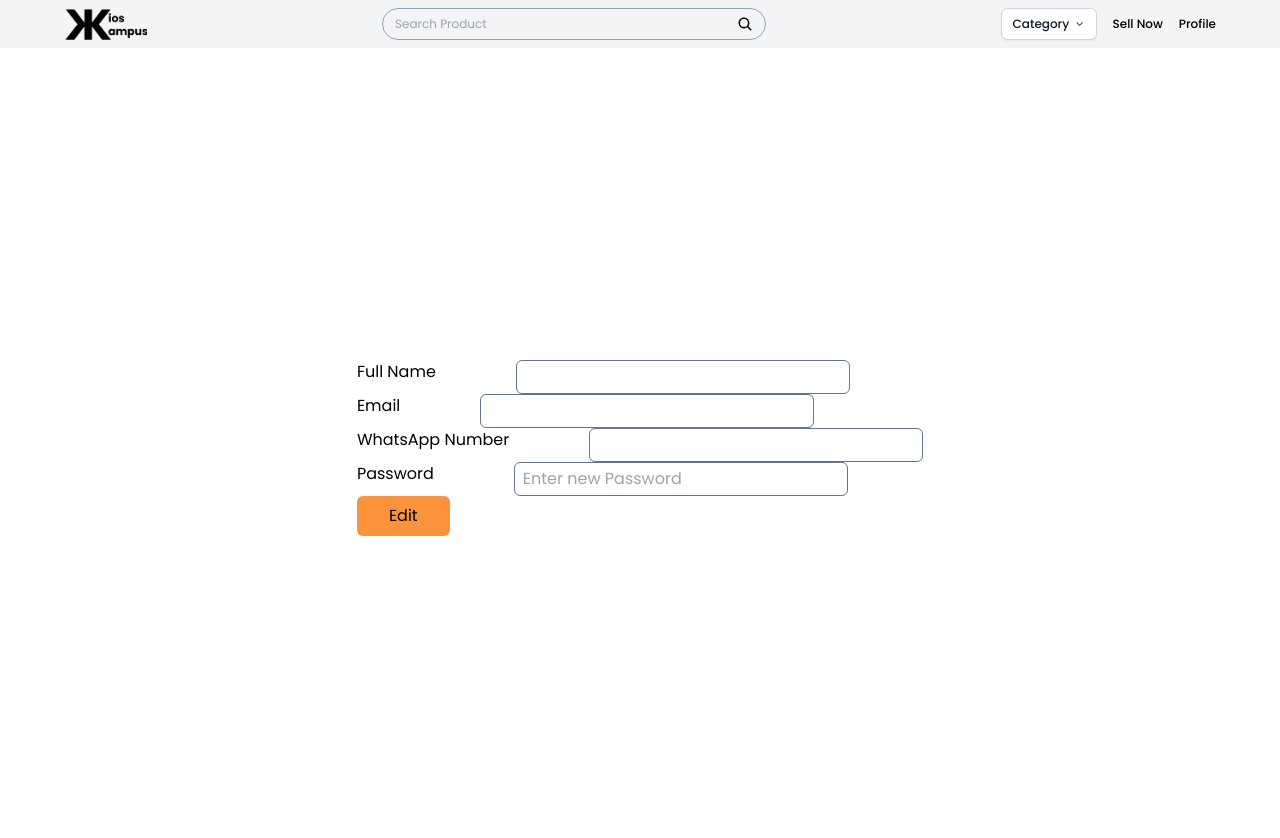
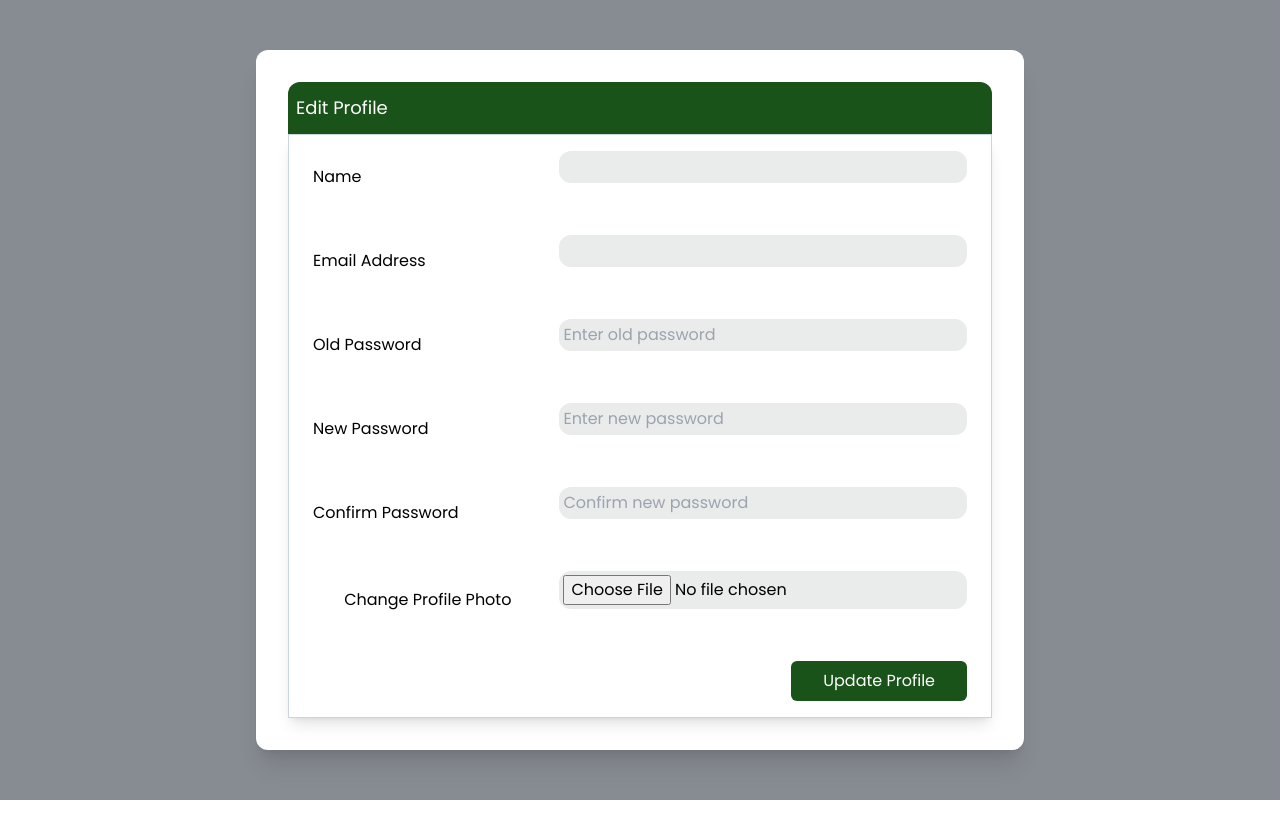
Before and after one commit to dewianggitaa/kios-kampus, a React (Create React App) app in the folder frontend/: page /edit-profile in a window 1280 px wide. Shown: the top 838 px of the page. After the commit the page ends 800 px from the top, so only its background shows below. Built offline with nearby package versions, Linux system fonts and the light colour scheme.

Commit message:
Edit front end bagian log in, edit profile dan profile

```diff
--- a/frontend/src/Component/User/EditProfile.js
+++ b/frontend/src/Component/User/EditProfile.js
@@ -1,124 +1,217 @@
-import React, { useState, useEffect } from 'react';
-import { useUser } from '../../UserContext';
-import Navbar from '../Navbar';
-import { useNavigate } from 'react-router-dom';
+import React, { useState } from 'react'
+import { useUser } from '../../UserContext'
+import { useNavigate } from 'react-router-dom'
+import { PiCheckCircle } from 'react-icons/pi' // Untuk ikon ceklis
 
 const EditProfile = () => {
-    const { user, setUser } = useUser();
-    const [password, setPassword] = useState("");
-    const navigate = useNavigate();
+  const { user, setUser } = useUser()
+  const [password, setPassword] = useState('')
+  const [confirmPassword, setConfirmPassword] = useState('')
+  const [oldPassword, setOldPassword] = useState('')
+  const [profilePhoto, setProfilePhoto] = useState(null)
+  const [showSuccess, setShowSuccess] = useState(false) // State untuk pop-up success
+  const navigate = useNavigate()
 
   const handleChange = (e) => {
-        const { name, value } = e.target;
-        setUser(prevUser => ({
+    const { name, value } = e.target
+    setUser((prevUser) => ({
       ...prevUser,
       [name]: value,
-        }));
-    };
+    }))
+  }
 
   const handleEdit = async () => {
     if (!user || !user.user_id) {
-            console.error("User data or user_id is missing.");
-            return;
+      console.error('User data or user_id is missing.')
+      return
     }
 
-        let isModified = false;
-        const userData = {};
+    let isModified = false
+    const userData = {}
 
-        // Track modified fields
     for (const key in user) {
       if (user[key] !== user.currentUser?.[key]) {
-                userData[key] = user[key];
-                isModified = true;
+        userData[key] = user[key]
+        isModified = true
       }
     }
 
-        // Only include password if it's not empty
-        if (password) {
-            userData["password"] = password;
-            isModified = true;
+    if (password && password === confirmPassword) {
+      userData['password'] = password
+      isModified = true
     } else {
-            delete userData.password;  // Ensure password is not included if empty
+      alert('Passwords do not match.')
+      return
     }
 
     if (!isModified) {
-            alert("No changes made to the profile.");
-            return;
+      alert('No changes made to the profile.')
+      return
     }
 
     try {
-            const response = await fetch(`http://localhost:5000/api/user/${user.user_id}`, {
+      const response = await fetch(
+        `http://localhost:5000/api/user/${user.user_id}`,
+        {
           method: 'PATCH',
           headers: {
             'Content-Type': 'application/json',
           },
-                body: JSON.stringify(userData),  // Send only the modified fields
-            });
+          body: JSON.stringify(userData),
+        }
+      )
 
-            if (!response.ok) throw new Error("Failed to edit user data");
+      if (!response.ok) throw new Error('Failed to edit user data')
 
-            const updatedUser = await response.json();
-            setUser(updatedUser);
-            navigate("/profile");
+      const updatedUser = await response.json()
+      setUser(updatedUser)
+      setShowSuccess(true) // Menampilkan pop-up success setelah update berhasil
+      setTimeout(() => {
+        setShowSuccess(false) // Menyembunyikan pop-up setelah beberapa detik
+        navigate('/profile')
+      }, 2000) // Pop-up ditampilkan selama 2 detik
     } catch (error) {
-            console.error("Error in handleEdit:", error);
+      console.error('Error in handleEdit:', error)
     }
-    };
+  }
 
-
+  const handleProfilePhotoChange = (e) => {
+    const file = e.target.files[0]
+    if (file) {
+      setProfilePhoto(URL.createObjectURL(file))
+    }
+  }
 
   return (
-        <div className='h-screen'>
-            <Navbar />
-            <div className='flex flex-col h-full w-full justify-center items-center'>
-                <div>
-                    <div className='flex gap-20'>
-                        <div>Full Name</div>
+    <div className="h-screen flex items-center justify-center bg-gray-900 bg-opacity-50">
+      {/* Modal utama untuk Edit Profile */}
+      <div className="bg-white p-8 rounded-xl shadow-xl w-3/4 max-w-3xl flex flex-col items-center">
+        <table className="border-none w-full bg-white mb-0">
+          <tbody>
+            <tr>
+              <td
+                colSpan="2"
+                className="text-lg text-[#FFFFFF] font-normal text-left py-3 bg-[#195319] p-2 cursor-pointer rounded-t-xl w-max"
+              >
+                Edit Profile
+              </td>
+            </tr>
+          </tbody>
+        </table>
+
+        {/* Tabel edit profile dengan sudut melengkung hanya di bagian atas */}
+        <table className="border border-slate-300 w-full bg-white shadow-lg p-8 mt-0 rounded-t-xl">
+          <tbody>
+            <tr>
+              <td className="py-4 px-6 text-left">Name</td>
+              <td className="py-4 px-6">
                 <input
-                            className='border border-slate-500 rounded-md px-2 py-1'
-                            name='name'
-                            value={user?.name || ""}
+                  className="flex bg-[#EAECEB] w-full gap-5 rounded-xl p-1 mb-5"
+                  name="name"
+                  value={user?.name || ''}
                   onChange={handleChange}
                 />
+              </td>
+            </tr>
+
+            <tr>
+              <td className="py-4 px-6 text-left">Email Address</td>
+              <td className="py-4 px-6">
+                <input
+                  className="flex bg-[#EAECEB] w-full gap-5 rounded-xl p-1 mb-5"
+                  name="email"
+                  value={user?.email || ''}
+                  onChange={handleChange}
+                />
+              </td>
+            </tr>
+
+            <tr>
+              <td className="py-4 px-6 text-left">Old Password</td>
+              <td className="py-4 px-6">
+                <input
+                  className="flex bg-[#EAECEB] w-full gap-5 rounded-xl p-1 mb-5"
+                  name="oldPassword"
+                  type="password"
+                  placeholder="Enter old password"
+                  value={oldPassword}
+                  onChange={(e) => setOldPassword(e.target.value)}
+                />
+              </td>
+            </tr>
+
+            <tr>
+              <td className="py-4 px-6 text-left">New Password</td>
+              <td className="py-4 px-6">
+                <input
+                  className="flex bg-[#EAECEB] w-full gap-5 rounded-xl p-1 mb-5"
+                  name="password"
+                  type="password"
+                  placeholder="Enter new password"
+                  value={password}
+                  onChange={(e) => setPassword(e.target.value)}
+                />
+              </td>
+            </tr>
+
+            <tr>
+              <td className="py-4 px-6 text-left">Confirm Password</td>
+              <td className="py-4 px-6">
+                <input
+                  className="flex bg-[#EAECEB] w-full gap-5 rounded-xl p-1 mb-5"
+                  name="confirmPassword"
+                  type="password"
+                  placeholder="Confirm new password"
+                  value={confirmPassword}
+                  onChange={(e) => setConfirmPassword(e.target.value)}
+                />
+              </td>
+            </tr>
+
+            <tr>
+              <td className="py-4 px-6 text-right">Change Profile Photo</td>
+              <td className="py-4 px-6">
+                <input
+                  className="flex bg-[#EAECEB] w-full gap-5 rounded-xl p-1 mb-5"
+                  type="file"
+                  onChange={handleProfilePhotoChange}
+                />
+              </td>
+            </tr>
+
+            <tr>
+              <td colSpan="2" className="py-4 px-6 text-end">
+                <button
+                  onClick={handleEdit}
+                  className="bg-[#195319] px-8 py-2 rounded-md text-white"
+                >
+                  Update Profile
+                </button>
+              </td>
+            </tr>
+          </tbody>
+        </table>
       </div>
 
-                    <div className='flex gap-20'>
-                        <div>Email</div>
-                        <input
-                            className='border border-slate-500 rounded-md px-2 py-1'
-                            name='email'
-                            value={user?.email || ""}
-                            onChange={handleChange}
-                        />
+      {/* Pop-up kecil "Edit Success!" */}
+      {showSuccess && (
+        <div className="fixed inset-0 flex justify-center items-center bg-gray-900 bg-opacity-50">
+          <div className="bg-white p-5 rounded-xl shadow-xl w-1/4 h-1/8 flex flex-col items-center">
+            {/* Bagian hijau dengan ikon ceklis */}
+            <div className="bg-[#195319] w-full h-1/2 flex justify-center items-center rounded-t-xl">
+              <PiCheckCircle className="text-4xl text-white" />
             </div>
-
-                    <div className='flex gap-20'>
-                        <div>WhatsApp Number</div>
-                        <input
-                            className='border border-slate-500 rounded-md px-2 py-1'
-                            name='no_wa'
-                            value={user?.no_wa || ""}
-                            onChange={handleChange}
-                        />
-                    </div>
-
-                    <div className='flex gap-20'>
-                        <div>Password</div>
-                        <input
-                            className='border border-slate-500 rounded-md px-2 py-1'
-                            name='password'
-                            type='password'
-                            placeholder='Enter new Password'
-                            value={password}
-                            onChange={(event) => setPassword(event.target.value)}
-                        />
-                    </div>
-
-                    <button onClick={handleEdit} className='bg-orange-400 px-8 py-2 rounded-md'>Edit</button>
+            {/* Bagian bawah dengan tulisan */}
+            <div className="bg-white w-full h-1/2 flex justify-center items-center rounded-b-xl">
+              <h2 className="text-xl font-semibold text-center text-[#195319]">
+                Edit Success!
+              </h2>
             </div>
           </div>
         </div>
-    );
-};
+      )}
+    </div>
+  )
+}
 
-export default EditProfile;
+export default EditProfile
--- a/frontend/src/Component/User/Profile.js
+++ b/frontend/src/Component/User/Profile.js
@@ -1,41 +1,31 @@
 import React, { useState, useEffect } from 'react'
-import { Link } from 'react-router-dom';
+import { Link, useNavigate } from 'react-router-dom'
 import Navbar from '../Navbar'
 import { useUser } from '../../UserContext'
-import { PiUserCircle } from "react-icons/pi";
-import { error } from 'ajv/dist/vocabularies/applicator/dependencies';
-import CardProduct from '../CardProduct.mjs';
-import CardMyProduct from '../Product/CardMyProduct';
-import { useNavigate } from 'react-router-dom';
-
+import { PiUserCircle } from 'react-icons/pi'
+import CardMyProduct from '../Product/CardMyProduct'
 
 const Profile = () => {
-    const [products, setProducts] = useState()
-    const { user, setUser } = useUser();
-    const user_id = user.user_id;
-    const navigate = useNavigate();
+  const [products, setProducts] = useState(null) // Initial state is null for loading
+  const { user } = useUser()
+  const user_id = user.user_id
+  const navigate = useNavigate() // Added for navigation after deleting user
 
   useEffect(() => {
     fetch(`http://localhost:5000/api/products/${user_id}`)
-        .then(res => {
+      .then((res) => {
         if (!res.ok) {
-                throw new Error('Network response was not ok');
+          throw new Error('Network response was not ok')
         }
-            return res.json();
+        return res.json()
       })
-        .then(data => {
-            setProducts(data);
+      .then((data) => {
+        setProducts(data)
       })
-        .catch(error => {
-            console.log(error)
-        });
-    }, [])
-
-    const handleLogout = () => {
-        localStorage.removeItem('currentUser');
-        setUser(null);
-        navigate('/');
-    };
+      .catch((error) => {
+        console.error('Error fetching products:', error)
+      })
+  }, [user_id]) // Added dependency on user_id to refetch if it changes
 
   const handleDelete = () => {
     fetch(`http://localhost:5000/api/user/${user_id}`, {
@@ -43,66 +33,112 @@ const Profile = () => {
     })
       .then((response) => {
         if (!response.ok) {
-                throw new Error("Failed to delete user");
+          throw new Error('Failed to delete user')
         }
-            return response.text();
+        return response.text()
       })
       .then((message) => {
-            console.log(message);
-            alert("User deleted successfully!");
-            navigate('/')
+        console.log(message)
+        alert('User deleted successfully!')
+        navigate('/') // Redirect to home after deletion
       })
       .catch((error) => {
-            console.error("Error in handleDelete:", error);
-            alert("Failed to delete user");
-        });
-    };
-
+        console.error('Error in handleDelete:', error)
+        alert('Failed to delete user')
+      })
+  }
 
   return (
-        <div className=''>
-            <Navbar/>
+    <div className="">
+      <Navbar />
 
-            <div className='px-16 py-8'>
-                <div>Your Profile</div>
-                <div className='flex w-full items-center justify-center gap-16 border border-spacing-1 border-slate-400 rounded-xl'>
-                    <div className='flex flex-col'>
-                        <PiUserCircle className='scale-500 mb-10'/>
-                        <button onClick={handleLogout} className='bg-green-400 rounded-full px-2 py-1'>Logout</button>
-                        <button className='bg-red-500 rounded-full px-2 py-1' onClick={handleDelete}>Delete Account</button>
+      <div className="px-16 py-8 text-[#195319] font-semibold text-2xl">
+        <div className="mb-5">Your Profile!</div>
+        <div className="flex w-full gap-16 border border-spacing-1 border-slate-400 rounded-xl">
+          {/* Left Section (User Icon and Buttons) */}
+          <div
+            className="flex flex-col items-center justify-center"
+            style={{ flex: 4 }}
+          >
+            <PiUserCircle className="text-9xl mb-10 text-[#838383]" />{' '}
+            {/* Increase icon size */}
+            <div className="flex flex-col gap-2">
+              <button className="bg-[#1E1E1E] text-[#FFFFFF] rounded-xl font-normal px-4 py-1 text-sm text-center">
+                Log Out
+              </button>
+
+              {/* Delete Account button */}
+              <button
+                onClick={handleDelete}
+                className="bg-[#D9534F] text-[#FFFFFF] rounded-xl px-4 py-1 text-sm"
+              >
+                Delete Account
+              </button>
+            </div>
           </div>
 
-                    <div>
-                        <div>
-                            <div>Full Name</div>
+          {/* Right Section (User Info) */}
+          <div className="flex flex-col w-full" style={{ flex: 6 }}>
+            <div className="text-[#195319] font-semibold mb-3 mt-5">
+              Personal Info
+            </div>
+            <div className="text-[#838383] text-xs font-normal mb-3">
+              <p>Full Name</p>
+              <div
+                className="h-7 border border-slate-400 rounded-xl mb-3 flex items-center justify-between mr-10"
+                style={{ minWidth: '200px' }}
+              >
                 <div>{user.name}</div>
               </div>
+            </div>
 
-                        <div>
-                            <div>Email</div>
+            <div className="text-[#838383] text-xs font-normal mb-3">
+              <p>Email Address</p>
+              <div
+                className="h-7 border border-slate-400 rounded-xl mb-3 flex items-center justify-between mr-10"
+                style={{ minWidth: '200px' }}
+              >
                 <div>{user.email}</div>
               </div>
+            </div>
 
-                        <div>
-                            <div>WhatsApp Number</div>
+            <div className="text-[#838383] text-xs font-normal mb-5">
+              <p>WhatsApp Number</p>
+              <div
+                className="h-7 border border-slate-400 rounded-xl mb-3 flex items-center justify-between mr-10"
+                style={{ minWidth: '200px' }}
+              >
                 <div>{user.no_wa}</div>
               </div>
-
-                        <Link to={"/edit-profile"}>
-                            <button className='bg-green-400 rounded-full px-2 py-1'>Edit Profile</button>
-                        </Link>
-
+            </div>
           </div>
         </div>
       </div>
 
-            <div className='px-16 pb-16'>
-                <div>My Product</div>
-                <div className='border border-slate-400 rounded-xl'>
-                    {products ? (products.map((product) => (
-                        <CardMyProduct key={product.id} data={product}/>
-                    ))) : (
-                        <div>Loading...</div>
+      <div className="px-16 py-1">
+        <div className="flex justify-between w-full">
+          <div></div> {/* Empty div for spacing on the left */}
+          <Link to={'/edit-profile'}>
+            <button className="bg-[#195319] text-[#FFFFFF] rounded-xl px-5 py-1">
+              Edit Profile
+            </button>
+          </Link>
+        </div>
+      </div>
+
+      <div className="px-16 pb-16 text-[#195319] font-semibold text-2xl">
+        <div>Katalog Produk</div>
+        <div className="border border-slate-400 rounded-xl text-left">
+          <div>Search In Product</div>
+          <div className="border border-slate-400 rounded-xl"></div>
+          {products === null ? (
+            <div>Loading...</div> // Show a loading state when products is null
+          ) : products.length > 0 ? (
+            products.map((product) => (
+              <CardMyProduct key={product.id} data={product} />
+            ))
+          ) : (
+            <div>No products available</div> // Message when there are no products
           )}
         </div>
       </div>
```
Also changed, not shown: frontend/src/Component/Login.js (+64 -30 lines), frontend/src/Component/User/SellerProfile.js (+83 -36 lines). Lines whose indentation alone changed are shown as unchanged.
